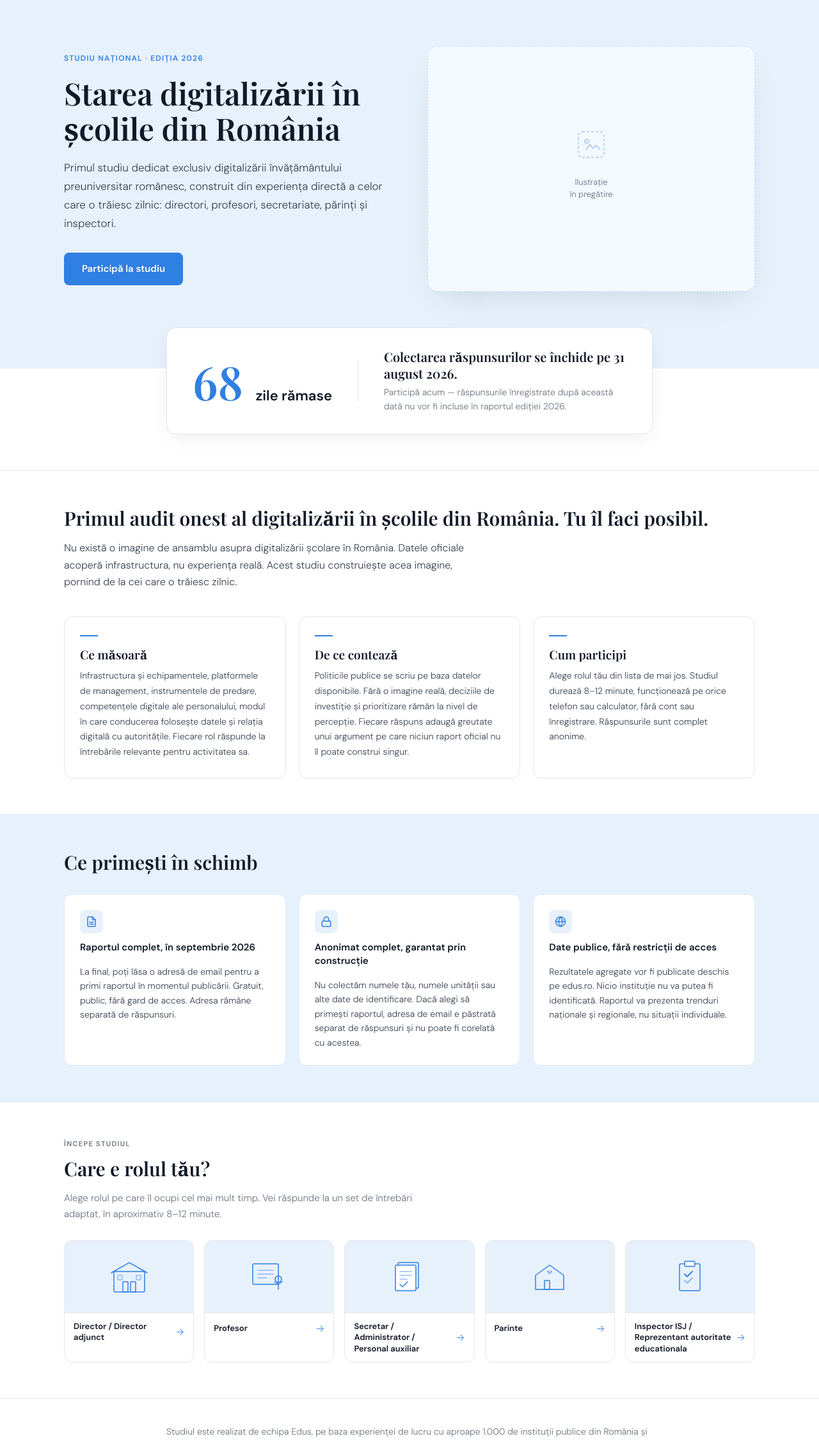
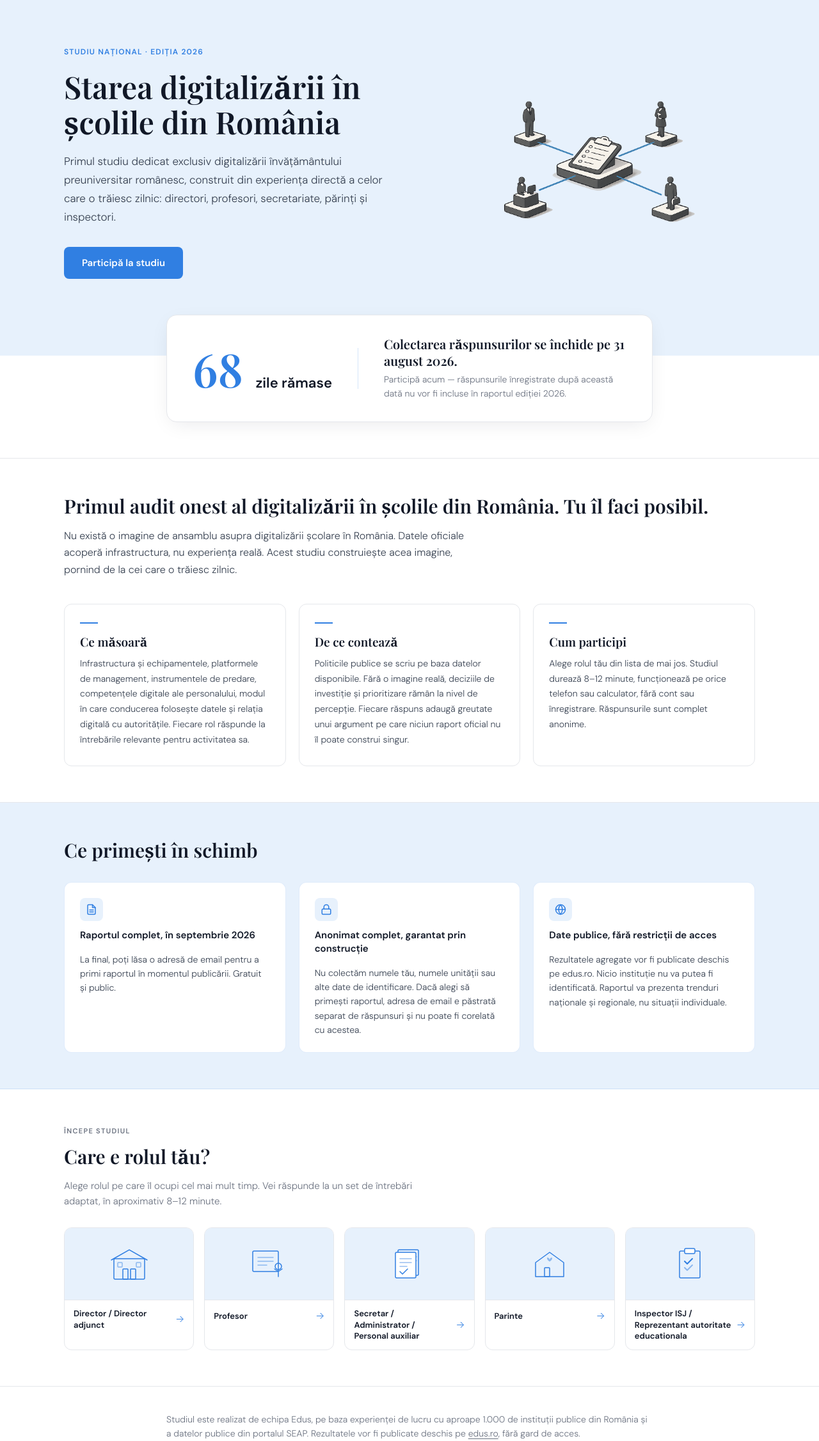
Before and after one commit to tonigherca/pulse-survey, a Django app: page /studiu/ in a window 1280 px wide. Shown: the top 2253 px of the page at 64% size. Run offline with Django 4.2, Linux system fonts and the light colour scheme; some web fonts are replaced.

Commit message:
Add hero illustration to landing page
Replaces SVG placeholder with Pulsul_Hero.png isometric illustration.
Cleans up placeholder CSS; adds .landing-hero__img rule.

Co-Authored-By: Claude Sonnet 4.6 <noreply@anthropic.com>

```diff
--- a/backend/survey/static/survey/css/survey.css
+++ b/backend/survey/static/survey/css/survey.css
@@ -1083,25 +1083,11 @@ a { color: var(--blue); }
 }
 
 .landing-hero__figure { margin: 0; }
-.landing-hero__placeholder {
+.landing-hero__img {
   width: 100%;
-  aspect-ratio: 4/3;
-  background: rgba(255, 255, 255, 0.55);
+  height: auto;
+  display: block;
   border-radius: 16px;
-  border: 1.5px dashed rgba(48, 127, 226, 0.25);
-  display: flex;
-  flex-direction: column;
-  align-items: center;
-  justify-content: center;
-  gap: 12px;
-  box-shadow: 0 20px 48px -18px rgba(17, 24, 39, 0.14);
-}
-.landing-hero__placeholder-label {
-  font-size: 13px;
-  font-weight: 300;
-  color: var(--muted);
-  text-align: center;
-  line-height: 1.5;
 }
 
 /* =========================================================
--- a/backend/survey/templates/survey/landing.html
+++ b/backend/survey/templates/survey/landing.html
@@ -21,14 +21,7 @@
     </div>
 
     <figure class="landing-hero__figure" aria-hidden="true">
-      <div class="landing-hero__placeholder">
-        <svg width="48" height="48" viewBox="0 0 48 48" fill="none" xmlns="http://www.w3.org/2000/svg" aria-hidden="true">
-          <rect x="4" y="4" width="40" height="40" rx="6" stroke="#307FE2" stroke-width="1.5" stroke-dasharray="4 3" opacity="0.4"/>
-          <path d="M16 32l6-8 5 6 4-5 7 7" stroke="#307FE2" stroke-width="1.5" stroke-linecap="round" stroke-linejoin="round" opacity="0.4"/>
-          <circle cx="17" cy="19" r="3" stroke="#307FE2" stroke-width="1.5" opacity="0.4"/>
-        </svg>
-        <p class="landing-hero__placeholder-label">Ilustrație<br>în pregătire</p>
-      </div>
+      <img src="{% static 'survey/images/hero.png' %}" alt="" class="landing-hero__img">
     </figure>
 
   </div>
@@ -120,7 +113,7 @@
         <p class="benefit-item__title">Raportul complet, în septembrie 2026</p>
         <p class="benefit-item__body">
           La final, poți lăsa o adresă de email pentru a primi raportul în momentul
-          publicării. Gratuit, public, fără gard de acces. Adresa rămâne separată de răspunsuri.
+          publicării. Gratuit și public.
         </p>
       </li>
 
```
Also changed, not shown: backend/survey/static/survey/images/hero.png (added).
